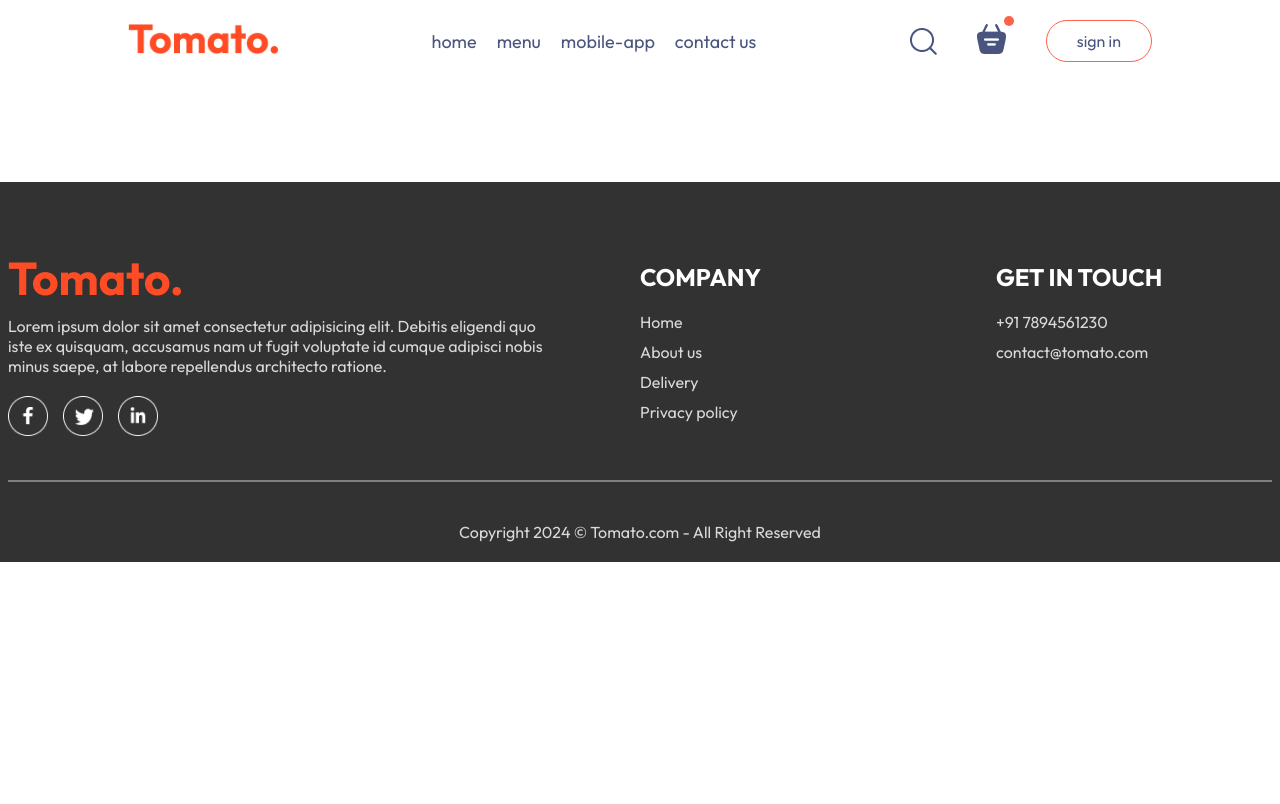
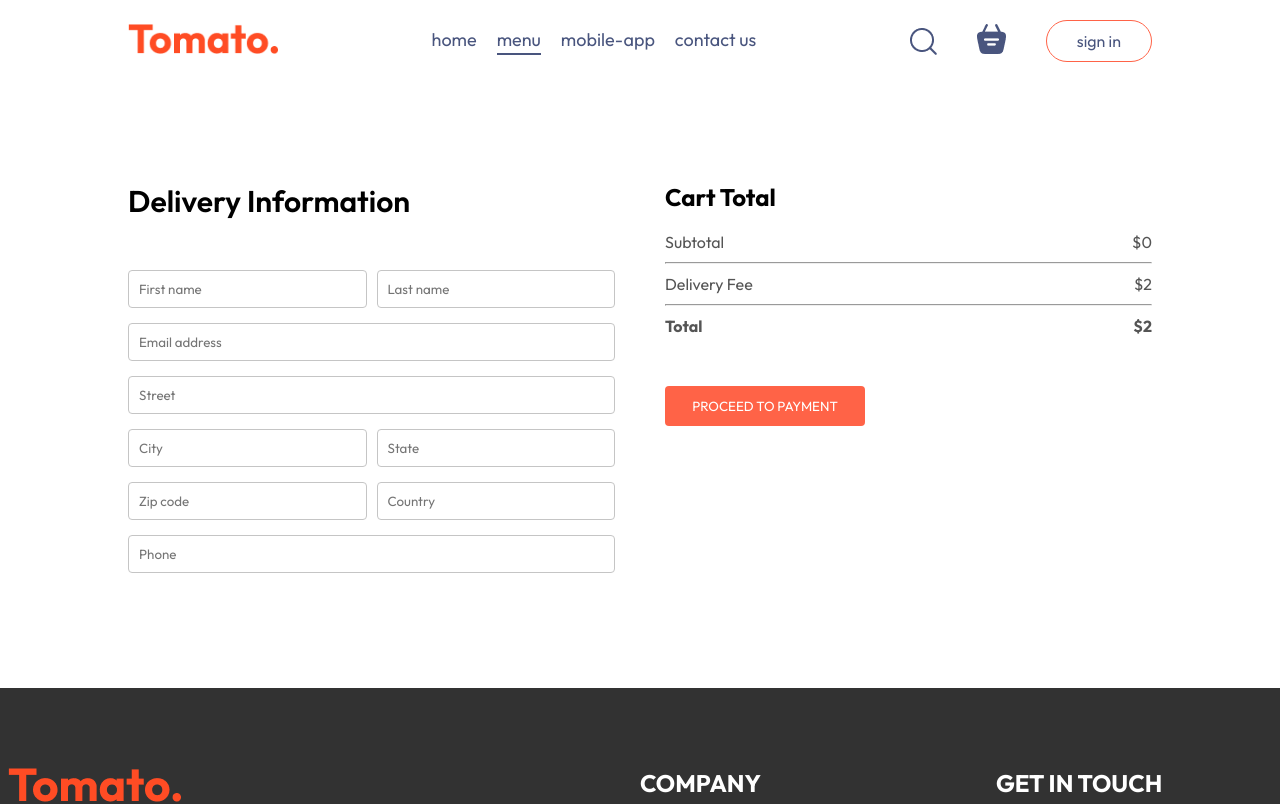
Before and after one commit to amarkumarsbg/food-del, a React (Vite) app in the folder frontend/: page /order in a window 1280 px wide. Shown: the top 804 px of the page. Built offline with nearby package versions, Linux system fonts and the light colour scheme.

Commit message:
Place order completed

```diff
--- a/frontend/src/components/Navbar/Navbar.jsx
+++ b/frontend/src/components/Navbar/Navbar.jsx
@@ -1,10 +1,13 @@
 import "./Navbar.css";
 import { assets } from "../../assets/assets";
-import { useState } from "react";
+import { useContext, useState } from "react";
 import { Link } from "react-router-dom";
+import { StoreContext } from "../../context/StoreContext";
 
 const Navbar = ({ setShowLogin }) => {
-  const [menu, setMenu] = useState("");
+  const [menu, setMenu] = useState("menu");
+
+  const { getTotalCartAmount } = useContext(StoreContext);
   return (
     <div className="navbar">
       <Link to="/">
@@ -46,7 +49,7 @@ const Navbar = ({ setShowLogin }) => {
           <Link to="/cart">
             <img src={assets.basket_icon} alt="" />
           </Link>
-          <div className="dot"></div>
+          <div className={getTotalCartAmount() === 0 ? "" : "dot"}></div>
         </div>
         <button onClick={() => setShowLogin(true)}>sign in</button>
       </div>
--- a/frontend/src/context/StoreContext.jsx
+++ b/frontend/src/context/StoreContext.jsx
@@ -18,15 +18,24 @@ const StoreContextProvider = (props) => {
     setCartItems((prev) => ({ ...prev, [itemId]: prev[itemId] - 1 }));
   };
 
-  useEffect(() => {
-    console.log(cartItems);
-  }, [cartItems]);
+  const getTotalCartAmount = () => {
+    let totalAmount = 0;
+    for (const item in cartItems) {
+      if (cartItems[item] > 0) {
+        let itemInfo = food_list.find((propduct) => propduct._id === item);
+        totalAmount += itemInfo.price * cartItems[item];
+      }
+    }
+    return totalAmount;
+  };
+
   const contextValue = {
     food_list,
     cartItems,
     setCartItems,
     addToCart,
     removeFromCart,
+    getTotalCartAmount,
   };
 
   return (
--- a/frontend/src/pages/Cart/Cart.jsx
+++ b/frontend/src/pages/Cart/Cart.jsx
@@ -2,9 +2,13 @@
 import { useContext } from "react";
 import "./Cart.css";
 import { StoreContext } from "../../context/StoreContext";
+import { useNavigate } from "react-router-dom";
 
 const Cart = () => {
-  const { cartItems, food_list, removeFromCart } = useContext(StoreContext);
+  const { cartItems, food_list, removeFromCart, getTotalCartAmount } =
+    useContext(StoreContext);
+
+  const navigate = useNavigate();
   return (
     <div className="cart">
       <div className="cart-items">
@@ -44,20 +48,22 @@ const Cart = () => {
           <div>
             <div className="cart-total-details">
               <p>Subtotal</p>
-              <p>{0}</p>
+              <p>${getTotalCartAmount()}</p>
             </div>
             <hr />
             <div className="cart-total-details">
               <p>Delivery Fee</p>
-              <p>{2}</p>
+              <p>${2}</p>
             </div>
             <hr />
             <div className="cart-total-details">
               <b>Total</b>
-              <b>{0}</b>
+              <b>${getTotalCartAmount() + 2}</b>
             </div>
           </div>
-          <button>PROCEED TO CHECKOUT</button>
+          <button onClick={() => navigate("/order")}>
+            PROCEED TO CHECKOUT
+          </button>
         </div>
         <div className="cart-promocode">
           <div>
--- a/frontend/src/pages/PlaceOrder/PlaceOrder.css
+++ b/frontend/src/pages/PlaceOrder/PlaceOrder.css
@@ -0,0 +1,41 @@
+.place-order {
+  display: flex;
+  align-items: start;
+  justify-content: space-between;
+  gap: 50px;
+  margin-top: 100px;
+}
+
+.place-order-left {
+  width: 100%;
+  max-width: max(30%, 500px);
+}
+
+.place-order-left .title {
+  font-size: 30px;
+  font-weight: 600;
+  margin-bottom: 50px;
+}
+
+.place-order-left input {
+  margin-bottom: 15px;
+  width: 100%;
+  padding: 10px;
+  border: 1px solid #c5c5c5;
+  border-radius: 4px;
+  outline-color: tomato;
+}
+
+.place-order-left .multi-fields {
+  display: flex;
+  gap: 10px;
+}
+
+.place-order-right {
+  width: 100%;
+  max-width: max(40%, 500px);
+}
+
+.place-order .cart-total button {
+  margin-top: 30px;
+}
--- a/frontend/src/pages/PlaceOrder/PlaceOrder.jsx
+++ b/frontend/src/pages/PlaceOrder/PlaceOrder.jsx
@@ -1,7 +1,57 @@
+import { useContext } from "react";
 import "./PlaceOrder.css";
+import { StoreContext } from "../../context/StoreContext";
 
 const PlaceOrder = () => {
-  return <div></div>;
+  const { getTotalCartAmount } = useContext(StoreContext);
+  return (
+    <form className="place-order">
+      <div className="place-order-left">
+        <p className="title">Delivery Information</p>
+        <div className="multi-fields">
+          <input type="text" placeholder="First name" />
+          <input type="text" placeholder="Last name" />
+        </div>
+
+        <input type="email" placeholder="Email address" />
+        <input type="text" placeholder="Street" />
+
+        <div className="multi-fields">
+          <input type="text" placeholder="City" />
+          <input type="text" placeholder="State" />
+        </div>
+
+        <div className="multi-fields">
+          <input type="text" placeholder="Zip code" />
+          <input type="text" placeholder="Country" />
+        </div>
+
+        <input type="text " placeholder="Phone" />
+      </div>
+      <div className="place-order-right">
+        <div className="cart-total">
+          <h2>Cart Total</h2>
+          <div>
+            <div className="cart-total-details">
+              <p>Subtotal</p>
+              <p>${getTotalCartAmount()}</p>
+            </div>
+            <hr />
+            <div className="cart-total-details">
+              <p>Delivery Fee</p>
+              <p>${2}</p>
+            </div>
+            <hr />
+            <div className="cart-total-details">
+              <b>Total</b>
+              <b>${getTotalCartAmount() + 2}</b>
+            </div>
+          </div>
+          <button>PROCEED TO PAYMENT</button>
+        </div>
+      </div>
+    </form>
+  );
 };
 
 export default PlaceOrder;
```
